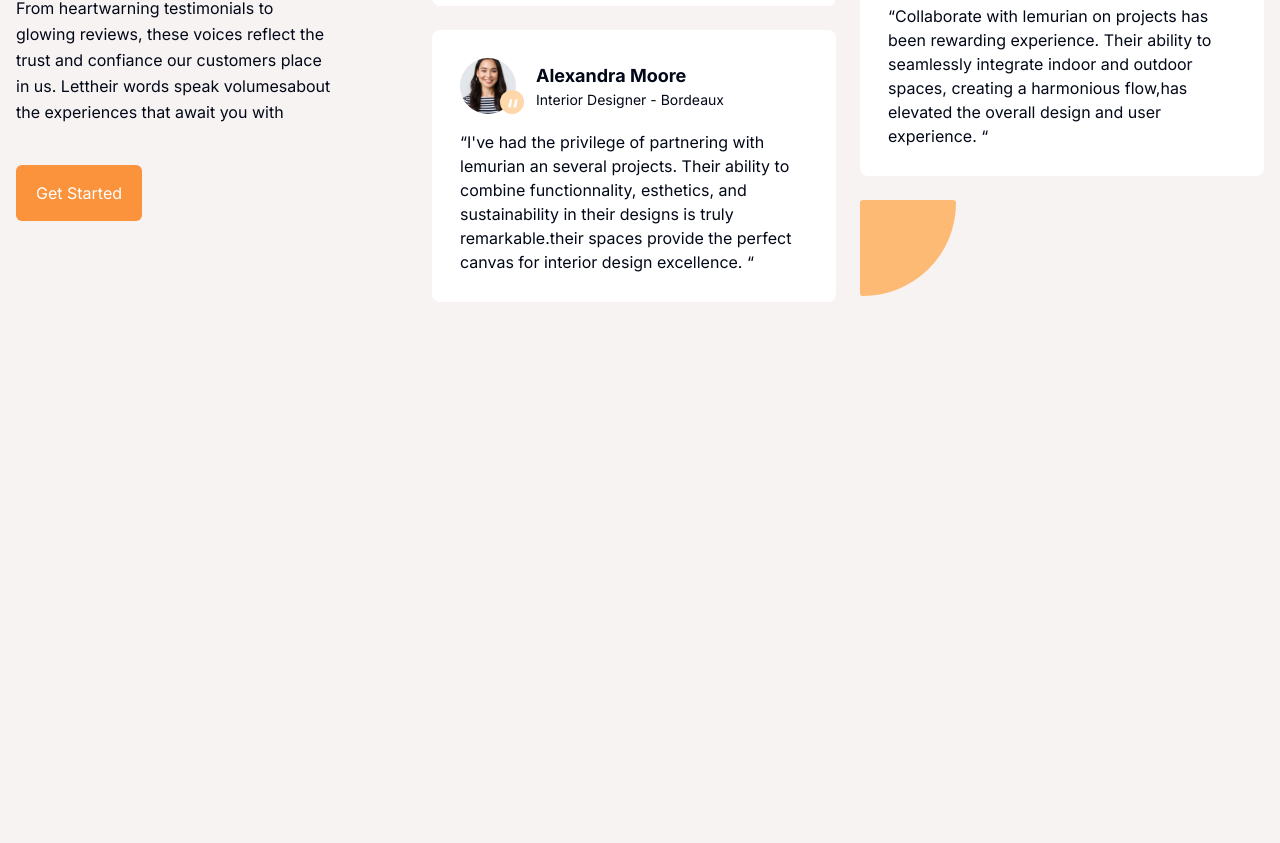
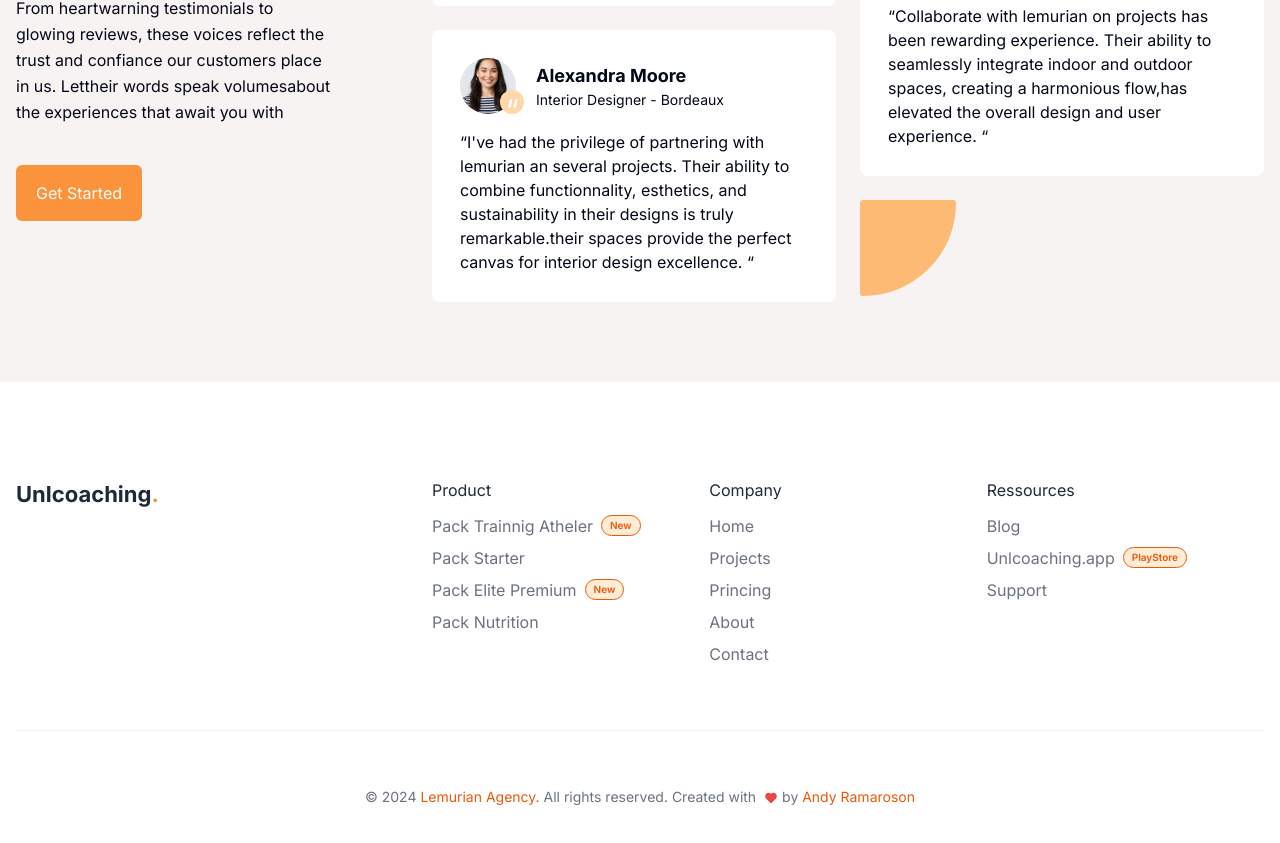
Before and after one commit to lemurian33/product, a Next.js app: page / in a window 1280 px wide. Shown: the part 1990-2833 px from the top of the page. Before the commit the page ends 2372 px from the top, so only its background shows below. Built offline with nearby package versions, Linux system fonts and the light colour scheme.

Commit message:
feat(footer-components-home) update page home with footer and link

```diff
--- a/app/layout.tsx
+++ b/app/layout.tsx
@@ -3,6 +3,7 @@ import { Inter } from 'next/font/google'
 import './globals.css'
 
 import Navigation from './../components/Navigation'
+import Footer from './../components/Footer'
 
 const inter = Inter({ subsets: ['latin'] })
 
@@ -21,6 +22,7 @@ export default function RootLayout({
       <body className={`${inter.className} bg-[#f8f3f3] overflow-x-hidden w-full`}>
         <Navigation />
         {children}
+        <Footer className="bg-white py-16 md:py-24"/>
       </body>
     </html>
   )
--- /dev/null
+++ b/components/Footer.tsx
@@ -0,0 +1,163 @@
+"use client"
+import React from "react";
+import { BiSolidHeart } from "react-icons/bi";
+import Link from "next/link";
+
+interface FooterLink {
+  href: string;
+  label: string;
+  badge?: string;
+}
+
+interface FooterSection {
+  heading: string;
+  links: FooterLink[];
+}
+
+interface FooterContent {
+  footerLinks: FooterSection[];
+}
+
+const footerContent: FooterContent = {
+  footerLinks: [
+    {
+      heading: "Product",
+      links: [
+        {
+          href: "/pricing",
+          label: "Pack Trainnig Atheler",
+          badge: "New",
+        },
+        {
+          href: "/pricing",
+          label: "Pack Starter",
+        },
+        {
+          href: "/pricing",
+          label: "Pack Elite Premium",
+          badge: "New",
+        },
+        {
+          href: "/princing",
+          label: "Pack Nutrition",
+        },
+      ],
+    },
+    {
+      heading: "Company",
+      links: [
+        {
+          href: "#",
+          label: "Home",
+        },
+        {
+          href: "/project",
+          label: "Projects",
+        },
+        {
+          href: "/pricing",
+          label: "Princing",
+        },
+        {
+          href: "/about",
+          label: "About",
+        },
+        {
+          href: "/contact",
+          label: "Contact",
+        },
+      ],
+    },
+    {
+      heading: "Ressources",
+      links: [
+        {
+          href: "/blog",
+          label: "Blog",
+        },
+        {
+          href: "#",
+          label: "Unlcoaching.app",
+          badge: "PlayStore",
+        },
+        {
+          href: "#",
+          label: "Support",
+        },
+      ],
+    },
+  ],
+};
+
+const Copyright = () => (
+  <div className="pt-7 mt-7 md:mt-14 md:pt-14 border-t border-t-gray-100 text-center text-gray-500">
+    <p className="text-center items-center mx-auto text-sm">
+      &copy; 2024{" "}
+      <Link href="/" className="text-orange-600">
+        Lemurian Agency.
+      </Link>{" "}
+      All rights reserved. Created with{" "}
+      <BiSolidHeart className="text-red-500 mx-1 inline-block" />
+      by{" "}
+      <Link href="/" className="text-orange-600">
+        Andy Ramaroson
+      </Link>
+    </p>
+  </div>
+);
+
+const Footer: React.FC<{ className: string }> = ({ className }) => (
+  <footer className={`${className} overflow-hidden w-full h-full relative`}>
+    <div className="container mx-auto px-4 z-20 relative">
+      <div className="md:flex">
+        <div className="md:w-4/12 mb-10 md:mb-0">
+          <Link href="#" className="text-[22px] text-gray-800 font-bold">
+            Unlcoaching
+            <span className="text-orange-400">.</span>
+          </Link>
+        </div>
+
+        <div className="md:w-8/12">
+          <div className="grid grid-cols-1 sm:grid-cols-2 md:grid-cols-3">
+            {footerContent.footerLinks.map((section, sectionIndex) => (
+              <div className="mb-10 md:mb-0" key={section.heading}>
+                <h3 className="text-gray-800 mb-3 md:mb-3">{section.heading}</h3>
+                <ul className="list-none">
+                  {section.links.map((link, linkIndex) => (
+                    <li className="mb-2" key={link.label}>
+                      <Link
+                        href={link.href}
+                        className={`${
+                          link.badge ? "flex gap-2 items-center" : ""
+                        }
+                          text-gray-500 duration-300 transition-all ease-in-out hover:text-orange-400`}
+                      >
+                        {link.badge ? (
+                          <>
+                            <span>{link.label}</span>
+                            <span
+                              className="py-0.5 px-2 rounded-full bg-orange-100
+                                  border border-orange-600 text-[10px] text-orange-600
+                                  font-semibold"
+                            >
+                              {link.badge}
+                            </span>
+                          </>
+                        ) : (
+                          link.label
+                        )}
+                      </Link>
+                    </li>
+                  ))}
+                </ul>
+              </div>
+            ))}
+          </div>
+        </div>
+      </div>
+      <Copyright />
+    </div>
+  </footer>
+);
+
+export default Footer;
```
